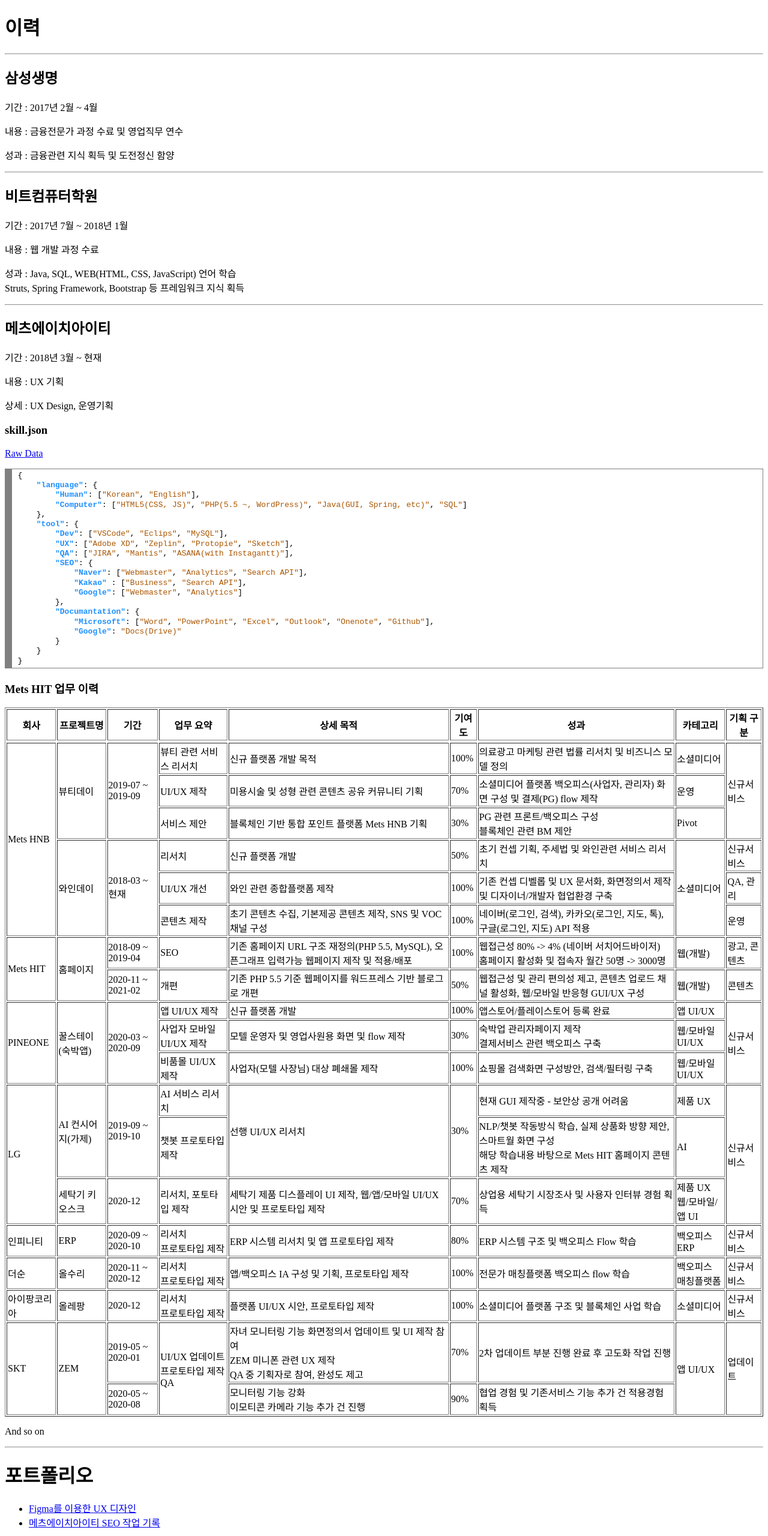
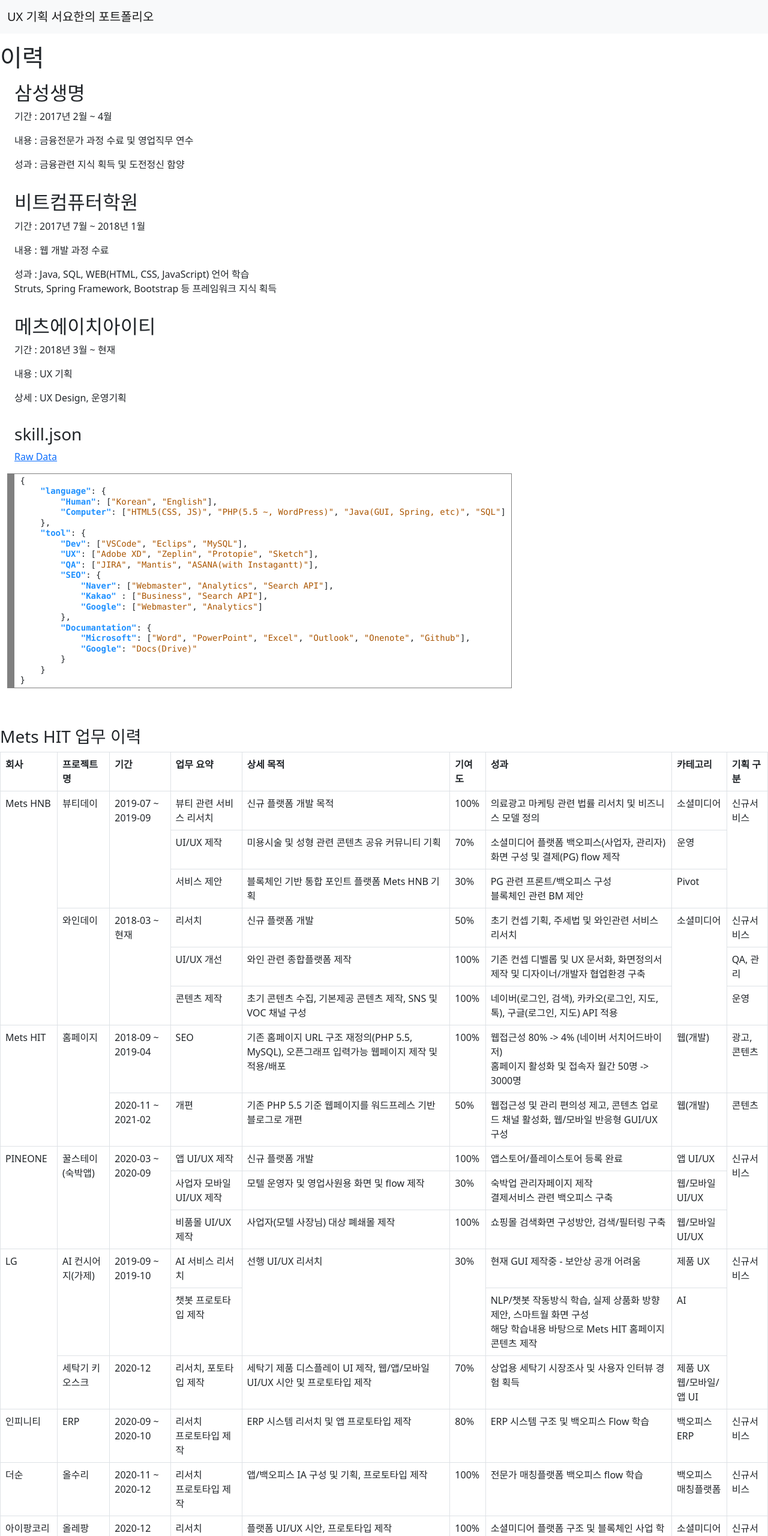
Before and after one commit to john33fiao/github-page, a plain HTML site: page index.html in a window 1280 px wide. Shown: the top 2560 px of the page at 60% size. Drawn offline with nearby package versions, Linux system fonts and the light colour scheme.

Commit message:
메인화면 부트스트랩 적용

```diff
--- a/index.html
+++ b/index.html
@@ -21,16 +21,42 @@
     <meta property="og:description" content="UX 기획자 서요한의 포트폴리오입니다">
     <!-- <meta property="og:image" content="https://john33fiao.github.io/logo.png"> -->
     <meta property="og:url" content="https://john33fiao.github.io">
+
+    <!-- 부트스트랩 -->
+    <link href="https://cdn.jsdelivr.net/npm/bootstrap@5.0.0-beta2/dist/css/bootstrap.min.css" rel="stylesheet"
+        integrity="sha384-BmbxuPwQa2lc/FVzBcNJ7UAyJxM6wuqIj61tLrc4wSX0szH/Ev+nYRRuWlolflfl" crossorigin="anonymous">
+    <script src="https://cdn.jsdelivr.net/npm/bootstrap@5.0.0-beta2/dist/js/bootstrap.bundle.min.js"
+        integrity="sha384-b5kHyXgcpbZJO/tY9Ul7kGkf1S0CWuKcCD38l8YkeH8z8QjE0GmW1gYU5S9FOnJ0" crossorigin="anonymous">
+    </script>
+
 </head>
 
 <body>
 
+
+    <nav class="navbar navbar-light bg-light">
+        <div class="container-fluid">
+            <span class="navbar-brand">
+                UX 기획 서요한의 포트폴리오
+            </span>
+        </div>
+    </nav>
+
+    <article>
+
+        <p>
+
+        </p>
+
         <div id="story">
             <h1>이력</h1>
 
-        <hr>
+            <!-- <hr> -->
+            <p>
 
-        <div id="study">
+            </p>
+
+            <div class="row container" id="study">
 
                 <div id="samsung_life">
                     <h2>삼성생명</h2>
@@ -39,7 +65,10 @@
                     <p>성과 : 금융관련 지식 획득 및 도전정신 함양</p>
                 </div>
 
-            <hr>
+                <!-- <hr> -->
+                <p>
+
+                </p>
 
                 <div id="code_academy">
                     <h2>비트컴퓨터학원</h2>
@@ -52,16 +81,24 @@
 
             </div>
 
-        <hr>
+            <p>
+
+            </p>
+            <!-- <hr> -->
 
             <div id="mets_hit">
-            <div id="mets_basic">
+                <div class="row container" id="mets_basic">
                     <h2>메츠에이치아이티</h2>
                     <p>기간 : 2018년 3월 ~ 현재</p>
                     <p>내용 : UX 기획</p>
                     <p>상세 : UX Design, 운영기획</p>
                 </div>
-            <div id="skill_json">
+
+                <p>
+
+                </p>
+
+                <div class="row container" id="skill_json">
                     <h3>skill.json</h3>
                     <a href="skill.json">Raw Data</a>
                     <p> </p>
@@ -93,10 +130,14 @@
                     <!-- HTML generated using hilite.me END -->
                 </div>
 
+                <p>
+<br><br>
+                </p>
+
                 <div id="work_history">
 
                     <h3>Mets HIT 업무 이력</h3>
-                <table border="1px">
+                    <table class="table table-bordered">
                         <thead></thead>
                         <tbody>
                             <tr>
@@ -340,11 +381,15 @@
 
         </div>
 
-    <hr>
+        <!-- <hr> -->
 
-    <div id="portfolio">
+        <p>
+<br><br>
+        </p>
 
-        <h1>포트폴리오</h1>
+        <div class="row container" id="portfolio">
+
+            <h2>포트폴리오</h2>
             <ul>
                 <li>
                     <a href="/uxdesign">Figma를 이용한 UX 디자인</a>
@@ -368,9 +413,14 @@
 -->
         </div>
 
-    <hr>
+    </article>
 
-    <div id="contact">
+    <!-- <hr> -->
+    <p>
+
+    </p>
+
+    <div class="row container" id="contact">
         <h2>Contact</h2>
         <p>GitHub : <a href="https://github.com/john33fiao">https://github.com/john33fiao</a></p>
         <p>Email : <a href="mailto:john33fiao@gmail.com">john33fiao@gmail.com</a></p>
```
Lines whose indentation alone changed are shown as unchanged.
